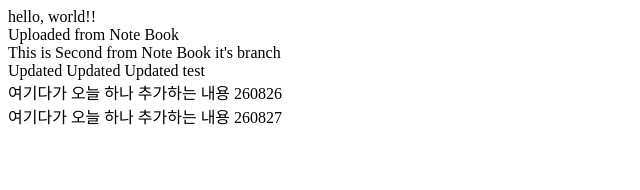
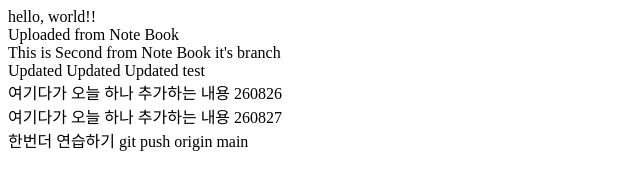
Before and after one commit to ubsong/uploadtest, a plain HTML site: page index.html in a window 1280 px wide. Shown: the whole page, without its empty margins (0-640 px from the left). Drawn offline with Linux system fonts and the light colour scheme.

Commit message:
div more added for practice

```diff
--- a/index.html
+++ b/index.html
@@ -12,5 +12,6 @@
     <div>Updated Updated Updated test</div>
     <div> 여기다가 오늘 하나 추가하는 내용 260826</div>
     <div> 여기다가 오늘 하나 추가하는 내용 260827</div>
+    <div> 한번더 연습하기 git push origin main </div>
   </body>
 </html>
```
